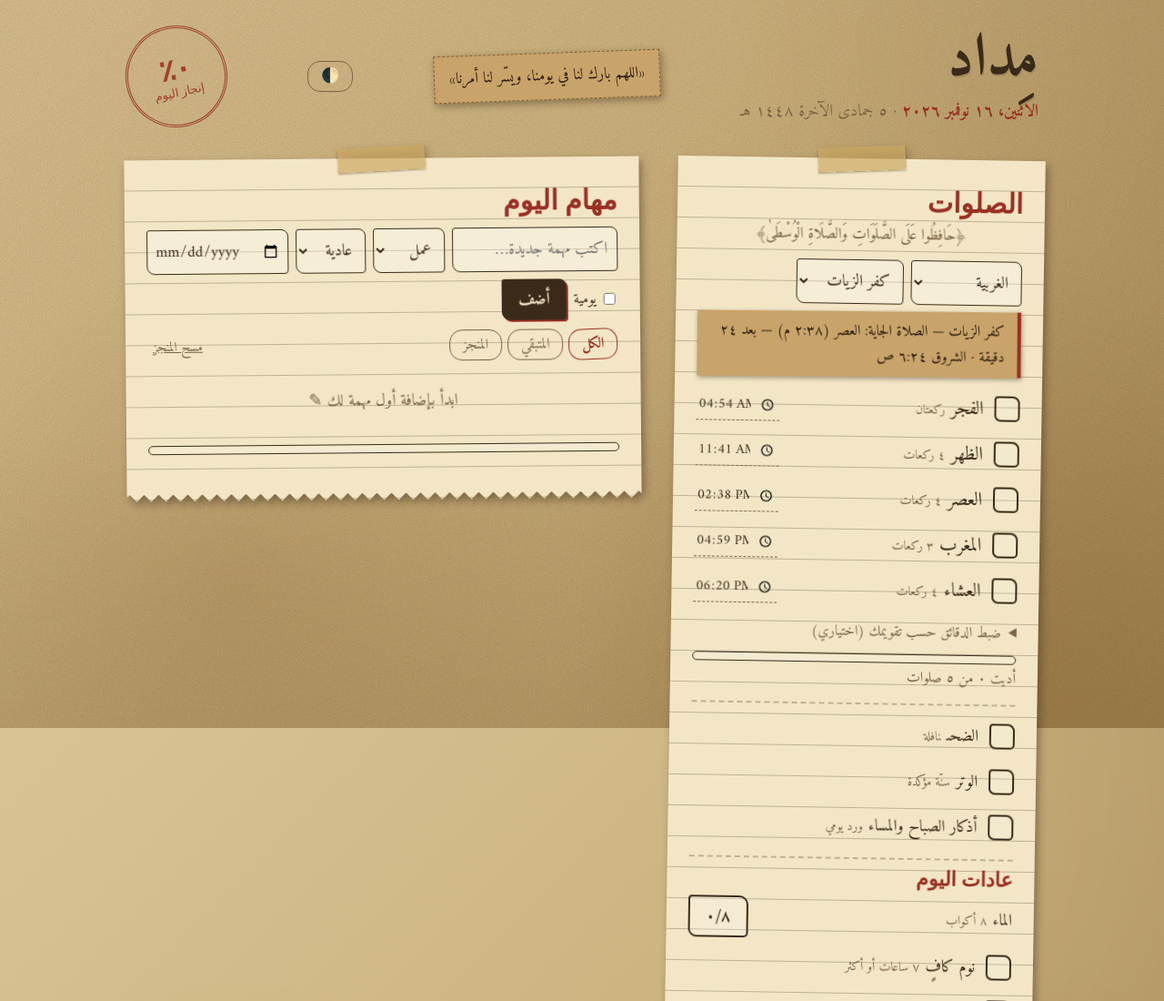
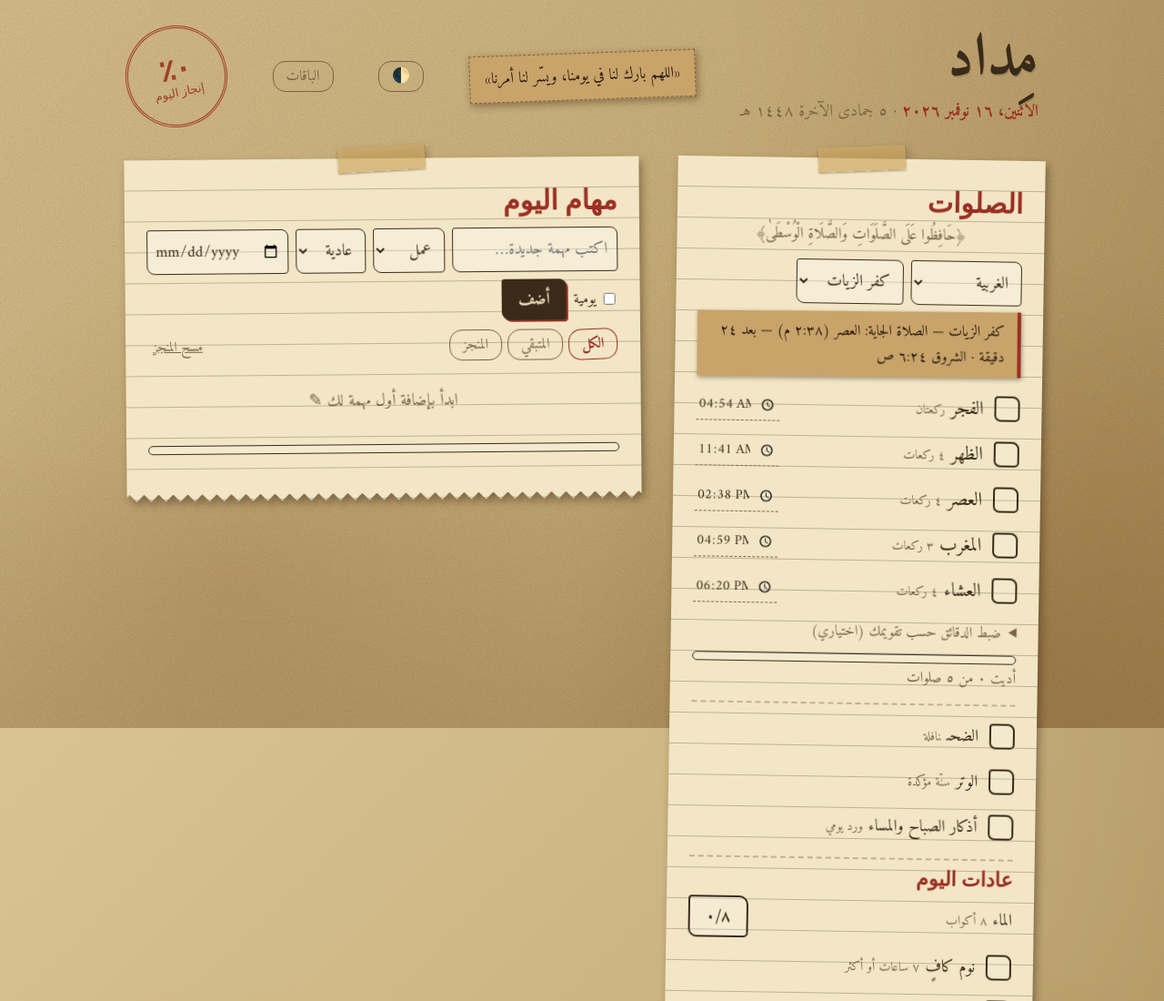
Before and after one commit to motazo55520-dotcom/midad, a plain HTML site: page index.html in a window 1280 px wide. Shown: the top 1100 px of the page at 91% size. Drawn offline with Linux system fonts and the light colour scheme; no server answers; a web font is replaced by a local one.

Commit message:
Add subscription plans link to Midad home

```diff
--- a/index.html
+++ b/index.html
@@ -203,6 +203,7 @@ h3{font-family:'Aref Ruqaa',serif;font-size:22px;margin:0 0 4px;color:var(--red)
     </div>
     <div class="kraft" data-admin-key="daily_quote">«اللهم بارك لنا في يومنا، ويسّر لنا أمرنا»</div>
     <button class="tab" id="thm" type="button" aria-label="تبديل الوضع الفاتح والداكن">🌓</button>
+    <a class="tab" href="plans.html" style="text-decoration:none;display:inline-block">الباقات</a>
     <div class="stamp" aria-live="polite"><b id="pct">٠٪</b><span>إنجاز اليوم</span></div>
   </header>
 
```
